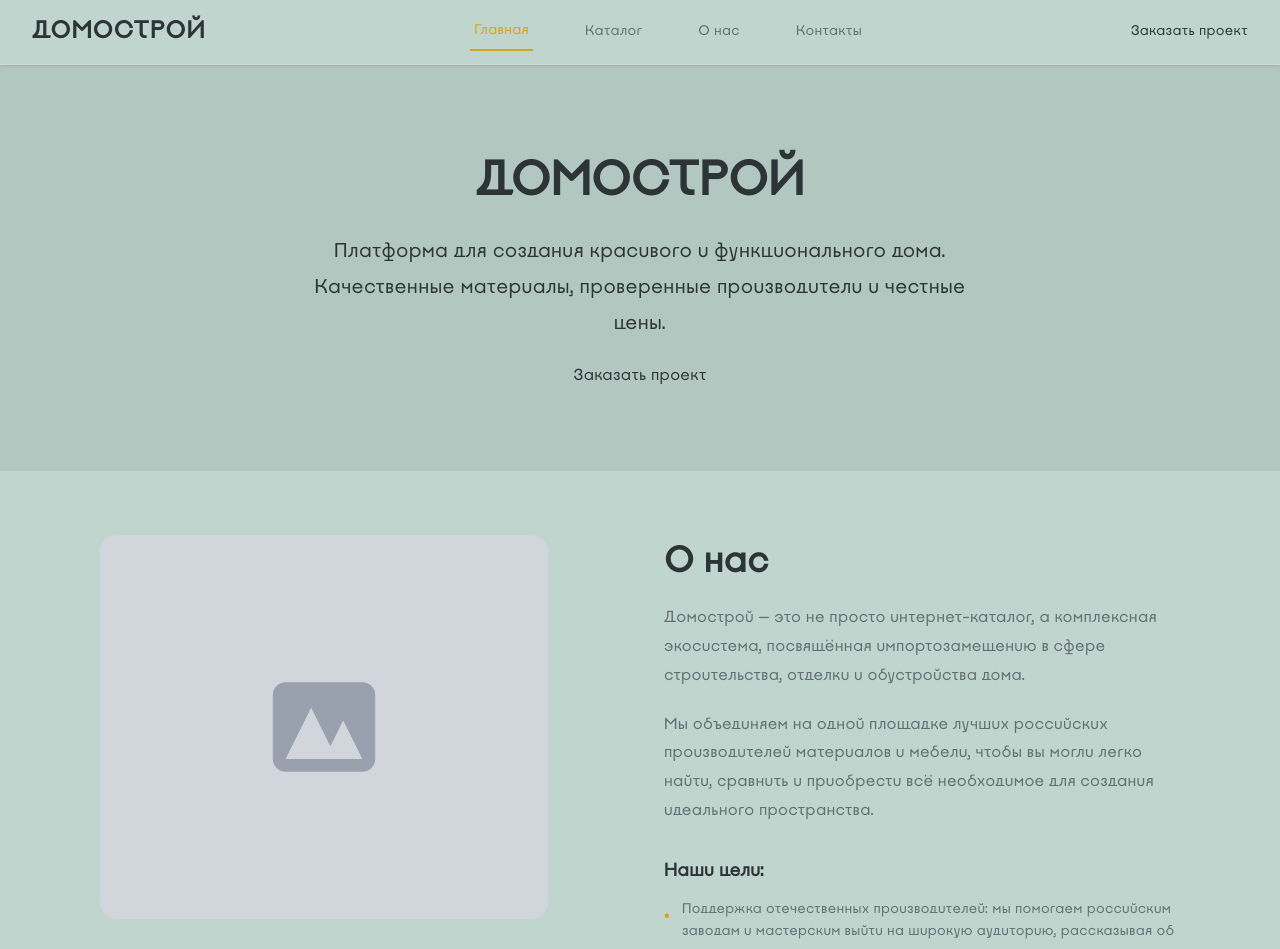
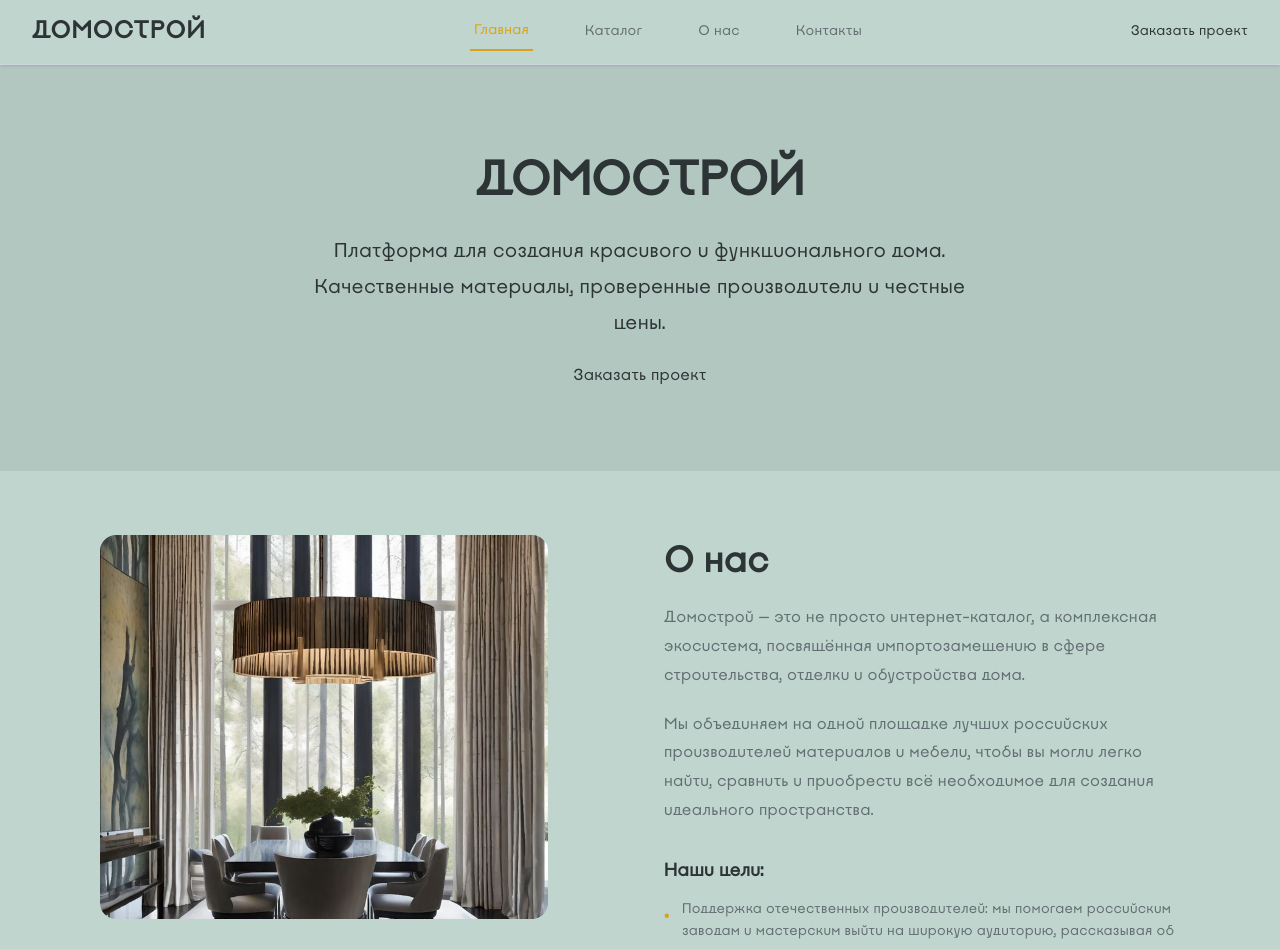
Before and after one commit to Hierugu/asy-design, a Next.js app in the folder asy-app/: page / in a window 1280 px wide. Shown: the top 949 px of the page. Built offline with nearby package versions, Linux system fonts and the light colour scheme.

Commit message:
feat: added main page

```diff
--- a/asy-app/components/HeroAbout.tsx
+++ b/asy-app/components/HeroAbout.tsx
@@ -1,3 +1,5 @@
+import Image from 'next/image';
+
 export default function HeroAbout() {
   const goals = [
     'Поддержка отечественных производителей: мы помогаем российским заводам и мастерским выйти на широкую аудиторию, рассказывая об их качестве, инновациях и преимуществах.',
@@ -12,11 +14,14 @@ export default function HeroAbout() {
           {/* Left Column - Image */}
           <div className="flex justify-center">
             <div className="relative w-full max-w-md h-96 bg-gray-300 rounded-2xl overflow-hidden">
-              <div className="absolute inset-0 flex items-center justify-center text-gray-400">
-                <svg className="w-32 h-32" fill="currentColor" viewBox="0 0 20 20">
-                  <path fillRule="evenodd" d="M4 3a2 2 0 00-2 2v10a2 2 0 002 2h12a2 2 0 002-2V5a2 2 0 00-2-2H4zm12 12H4l4-8 3 6 2-4 3 6z" clipRule="evenodd" />
-                </svg>
-              </div>
+              <Image
+                src="/img/0.JPG"
+                alt="Домострой — команда и производство"
+                fill
+                className="object-cover"
+                sizes="(min-width: 1024px) 384px, 100vw"
+                priority
+              />
             </div>
           </div>
 
@@ -38,7 +43,7 @@ export default function HeroAbout() {
               <ul className="space-y-4">
                 {goals.map((goal, index) => (
                   <li key={index} className="flex items-start">
-                    <span className="text-[#D8A318] mr-3 mt-1 flex-shrink-0">•</span>
+                    <span className="text-[#D8A318] mr-3 mt-1 shrink-0">•</span>
                     <span className="text-[#636E72] text-sm leading-relaxed">{goal}</span>
                   </li>
                 ))}
```
Also changed, not shown: 1 other file (tests, documents, lock files or other folders).
